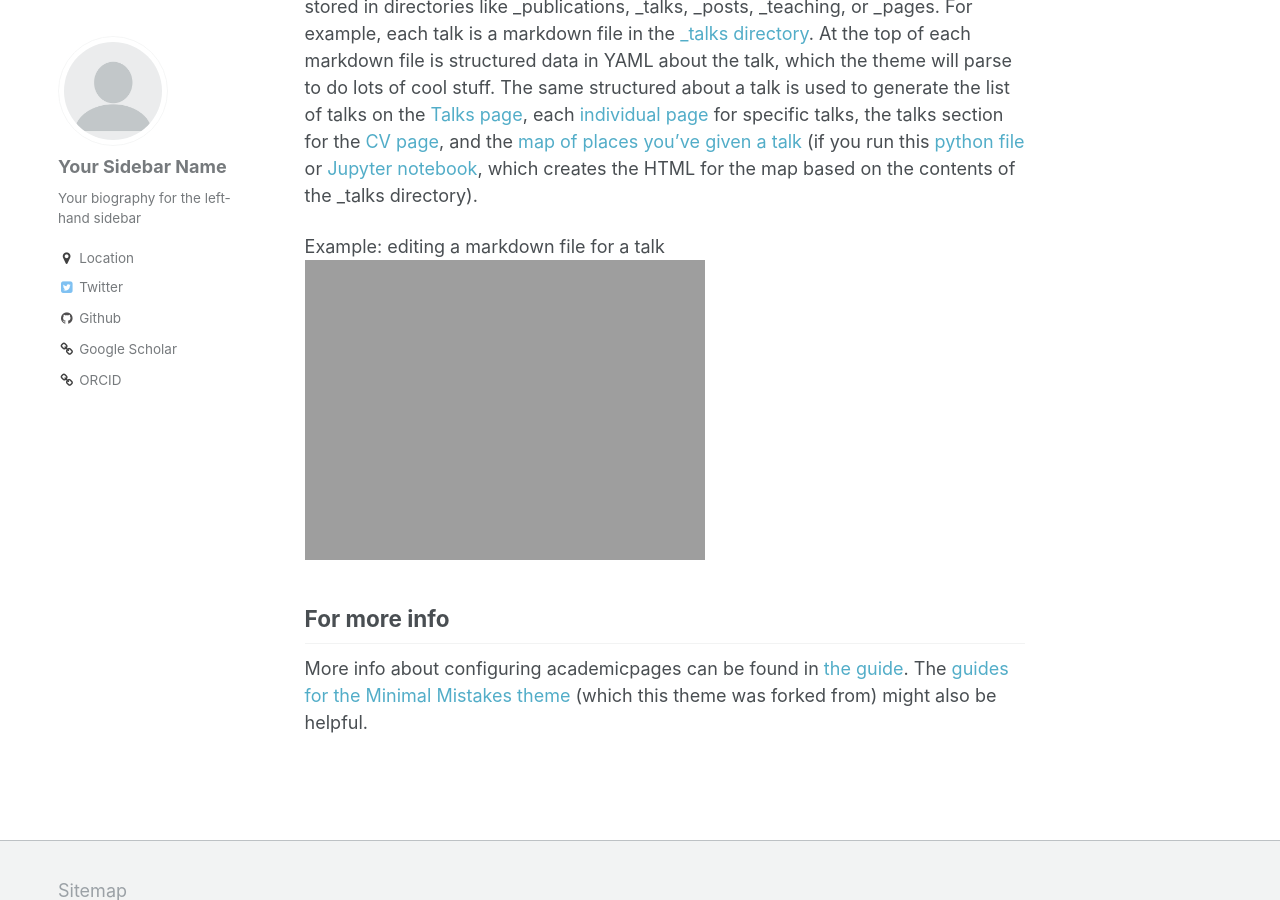
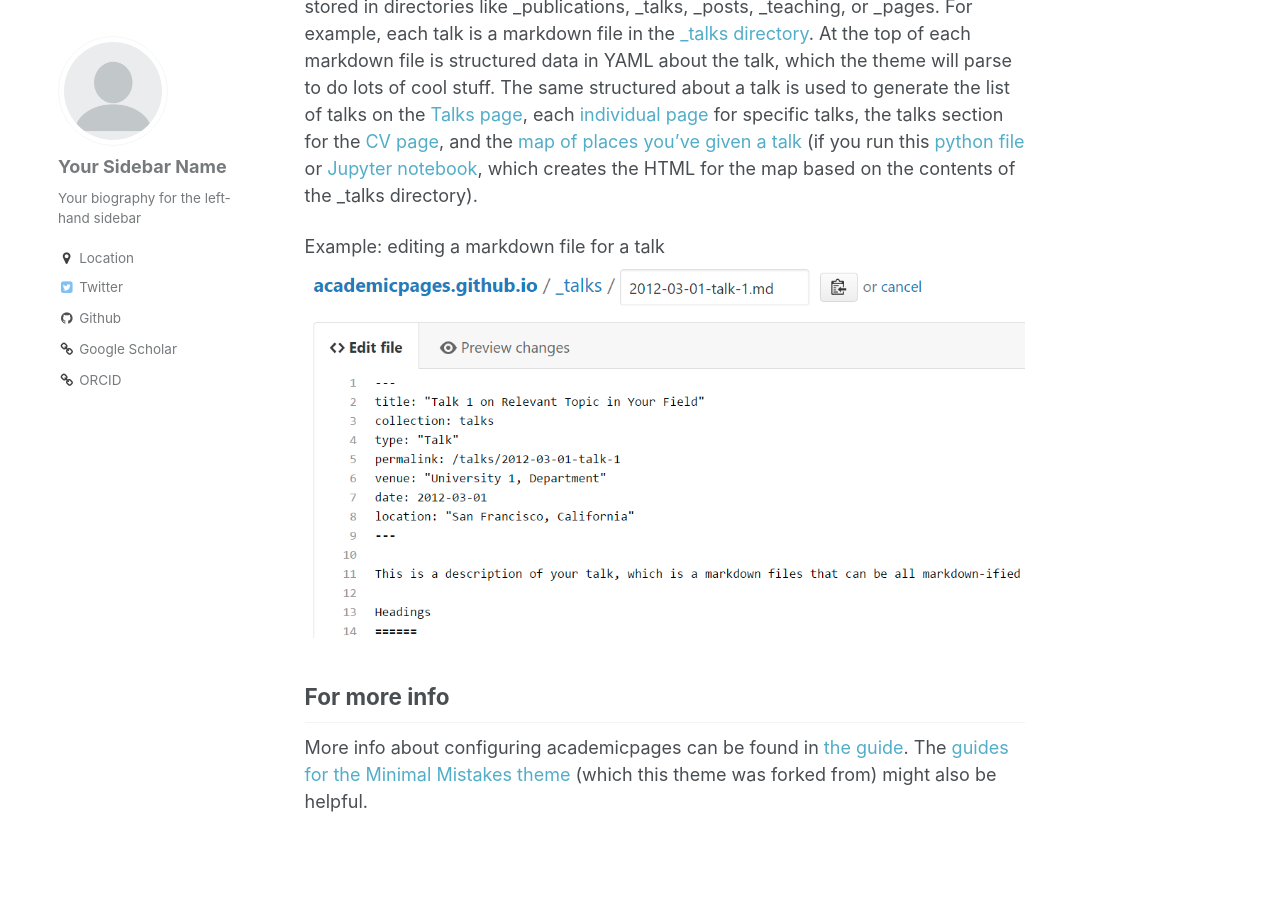
Before and after one commit to binhqnguyen/binhqnguyen.github.io, a Jekyll site: the page built from _pages/about.md, in a window 1280 px wide and 900 px high, scrolled down 1753 px. Built offline with Jekyll 4.4.1, drawn with Linux system fonts in a browser that asks for light colours.

Commit message:
fix image size

```diff
--- a/_pages/about.md
+++ b/_pages/about.md
@@ -33,7 +33,7 @@ Create content & metadata
 For site content, there is one markdown file for each type of content, which are stored in directories like _publications, _talks, _posts, _teaching, or _pages. For example, each talk is a markdown file in the [_talks directory](https://github.com/academicpages/academicpages.github.io/tree/master/_talks). At the top of each markdown file is structured data in YAML about the talk, which the theme will parse to do lots of cool stuff. The same structured about a talk is used to generate the list of talks on the [Talks page](https://academicpages.github.io/talks), each [individual page](https://academicpages.github.io/talks/2012-03-01-talk-1) for specific talks, the talks section for the [CV page](https://academicpages.github.io/cv), and the [map of places you've given a talk](https://academicpages.github.io/talkmap.html) (if you run this [python file](https://github.com/academicpages/academicpages.github.io/blob/master/talkmap.py) or [Jupyter notebook](https://github.com/academicpages/academicpages.github.io/blob/master/talkmap.ipynb), which creates the HTML for the map based on the contents of the _talks directory).
 
 Example: editing a markdown file for a talk
-![Editing a markdown file for a talk](/images/editing-talk.png =250x)
+![Editing a markdown file for a talk](/images/editing-talk.png)
 
 For more info
 ------
```
